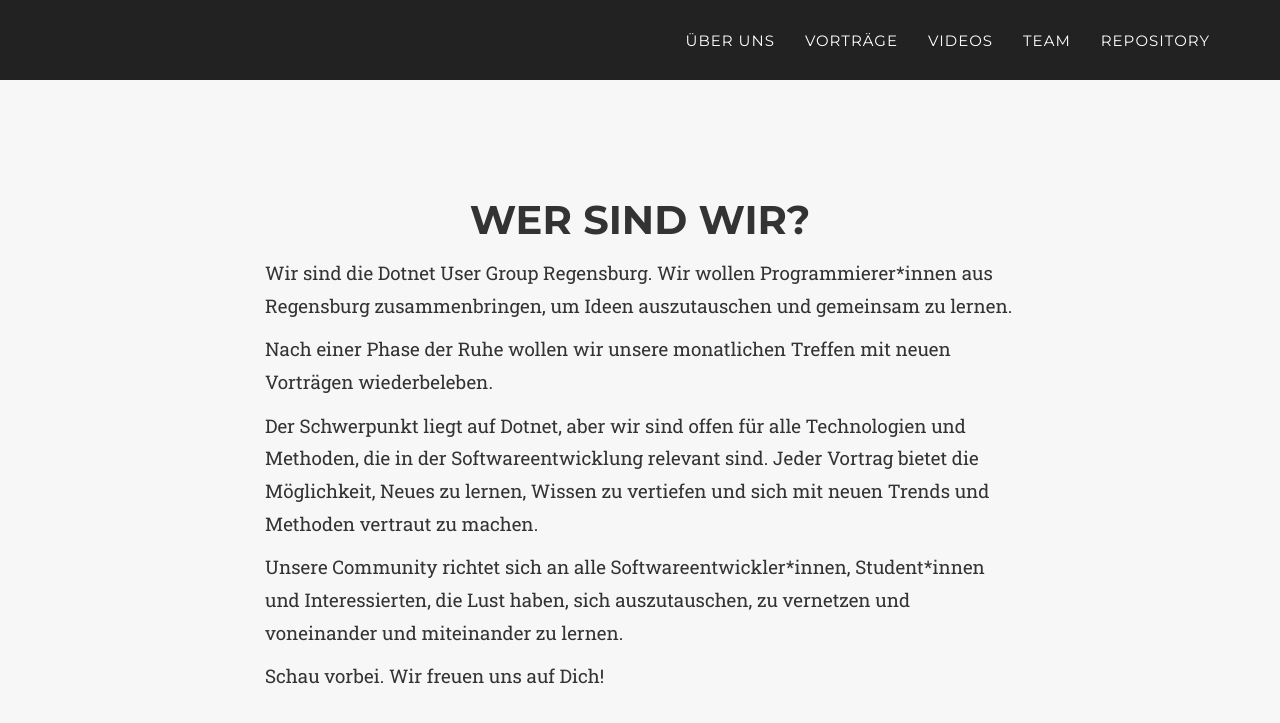
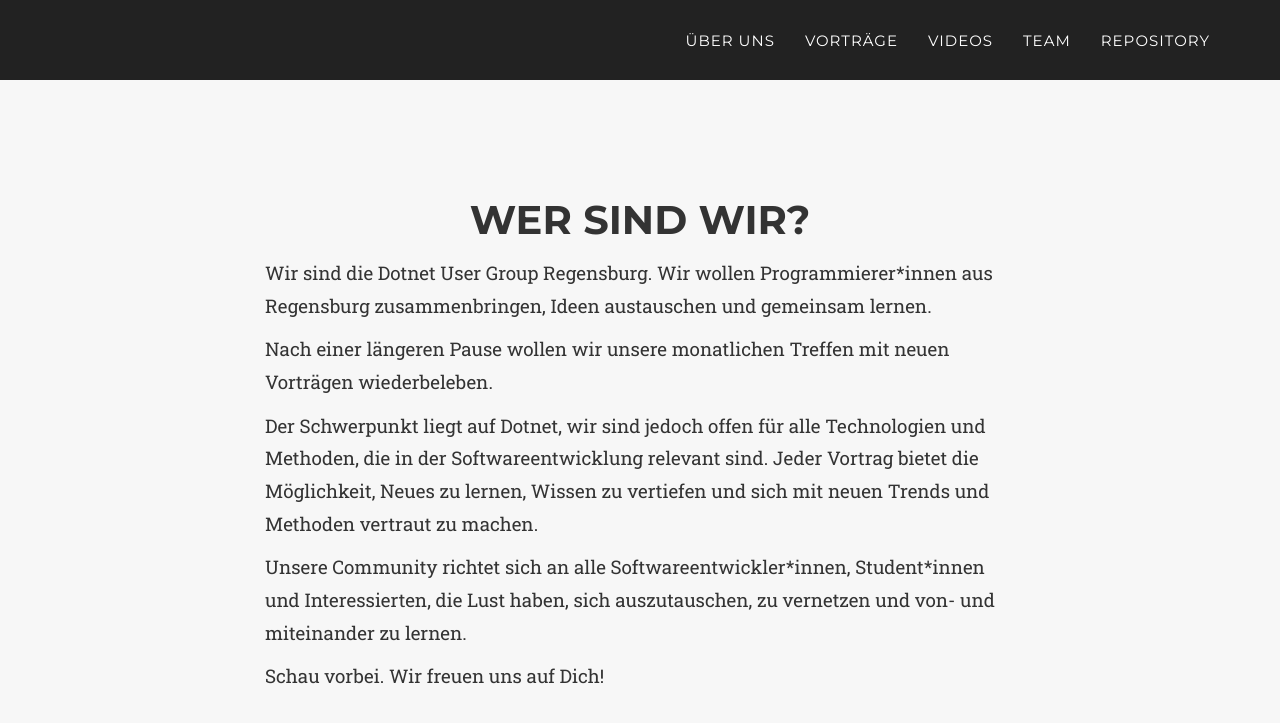
Before and after one commit to DotNetRegensburg/dotnetregensburg.github.io, a Jekyll site: the page built from index.html, in a window 1280 px wide and 900 px high, scrolled down 599 px. Shown: the top 723 px of the window. Built offline with Jekyll 4.4.1, drawn with Linux system fonts in a browser that asks for light colours; some web fonts are replaced.

Commit message:
Rework about us

```diff
--- a/_includes/aboutus.html
+++ b/_includes/aboutus.html
@@ -6,18 +6,20 @@
             </div>
             <div class="col-lg-8 col-lg-offset-2 text-left large-text">
                 <p>
-                    Wir sind die Dotnet User Group Regensburg. Wir wollen Programmierer*innen aus Regensburg zusammenbringen, um Ideen auszutauschen und gemeinsam zu lernen.
+                    Wir sind die Dotnet User Group Regensburg. Wir wollen Programmierer*innen aus Regensburg zusammenbringen,
+                    Ideen austauschen und gemeinsam lernen.
                 </p>
                 <p>
-                    Nach einer Phase der Ruhe wollen wir unsere monatlichen Treffen mit neuen Vorträgen wiederbeleben.
+                    Nach einer längeren Pause wollen wir unsere monatlichen Treffen mit neuen Vorträgen wiederbeleben.
                 </p>
                 <p>
-                    Der Schwerpunkt liegt auf Dotnet, aber wir sind offen für alle Technologien und Methoden, die in der Softwareentwicklung relevant sind.
-                    Jeder Vortrag bietet die Möglichkeit, Neues zu lernen, Wissen zu vertiefen und sich mit neuen Trends und Methoden vertraut zu machen.
+                    Der Schwerpunkt liegt auf Dotnet, wir sind jedoch offen für alle Technologien und Methoden, die in der
+                    Softwareentwicklung relevant sind. Jeder Vortrag bietet die Möglichkeit, Neues zu lernen, Wissen zu vertiefen
+                    und sich mit neuen Trends und Methoden vertraut zu machen.
                 </p>
                 <p>
                     Unsere Community richtet sich an alle Softwareentwickler*innen, Student*innen und Interessierten, die Lust haben,
-                    sich auszutauschen, zu vernetzen und voneinander und miteinander zu lernen.
+                    sich auszutauschen, zu vernetzen und von- und miteinander zu lernen.
                 </p>
                 <p>
                     Schau vorbei. Wir freuen uns auf Dich!
```
